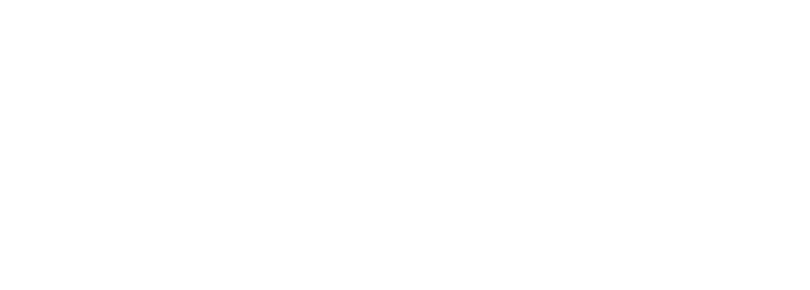
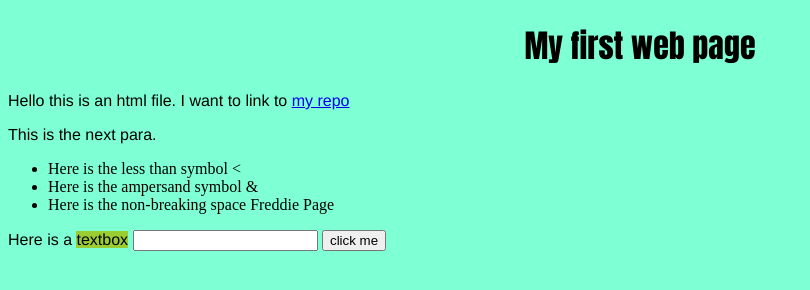
Before and after one commit to fourier-space/Computing-2-Week-3, a website with bundled scripts: page web-app/index.html in a window 1280 px wide. Shown: the whole page, without its empty margins (0-810 px from the left). Built offline with nearby package versions, Linux system fonts and the light colour scheme.

Commit message:
Tuesday w4

```diff
--- a/web-app/Connect4.js
+++ b/web-app/Connect4.js
@@ -1,5 +1,5 @@
 /**
- * THis is a module for playing connect 4
+ * This is a module for playing connect 4
  * @namespace Connect4
  */
 const Connect4 = {};
--- a/web-app/default.css
+++ b/web-app/default.css
@@ -0,0 +1,21 @@
+body
+{
+    font-family: Helvetica, Arial, sans-serif;
+    background-color: aquamarine;
+}
+
+#escape_list
+{
+    font-family: "Fira Sans";
+}
+
+h1
+{
+    text-align: center;
+    font-family: Impact;
+}
+
+.highlight
+{
+    background-color: yellowgreen;
+}
--- a/web-app/index.html
+++ b/web-app/index.html
@@ -7,3 +7,23 @@
 <link rel="stylesheet" href="default.css"> <!-- Import style sheet – default.css -->
 <link rel="icon" href="./assets/favicon.png"> <!-- Import 'Favorites Icon' – favicon.png -->
 <script type="module" src="main.js"></script> <!-- Load the main script. Must be type="module". Have only one of these -->
+
+<h1>My first web page</h1>
+<p>Hello this is an html file.
+I want to link to
+<a href="https://github.com/fourier-space/Computing-2-Applications">my repo</a>
+</p>
+
+<p>
+    This is the next para.
+    <ul id="escape_list">
+        <li>Here is the less than symbol &lt;</li>
+        <li>Here is the ampersand symbol &amp;</li>
+        <li>Here is the non-breaking space Freddie&nbsp;Page</li>
+    </ul>
+</p>
+<p>
+    Here is a <span class="highlight">textbox</span>
+    <input>
+    <input type="button" value="click me">
+</p>
```
